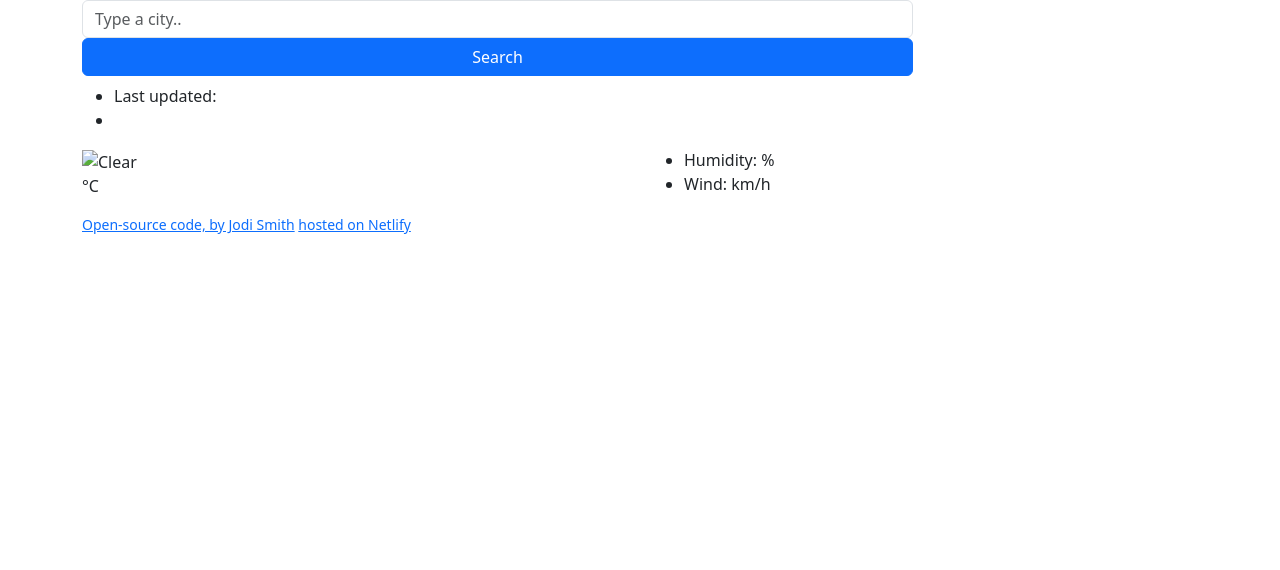
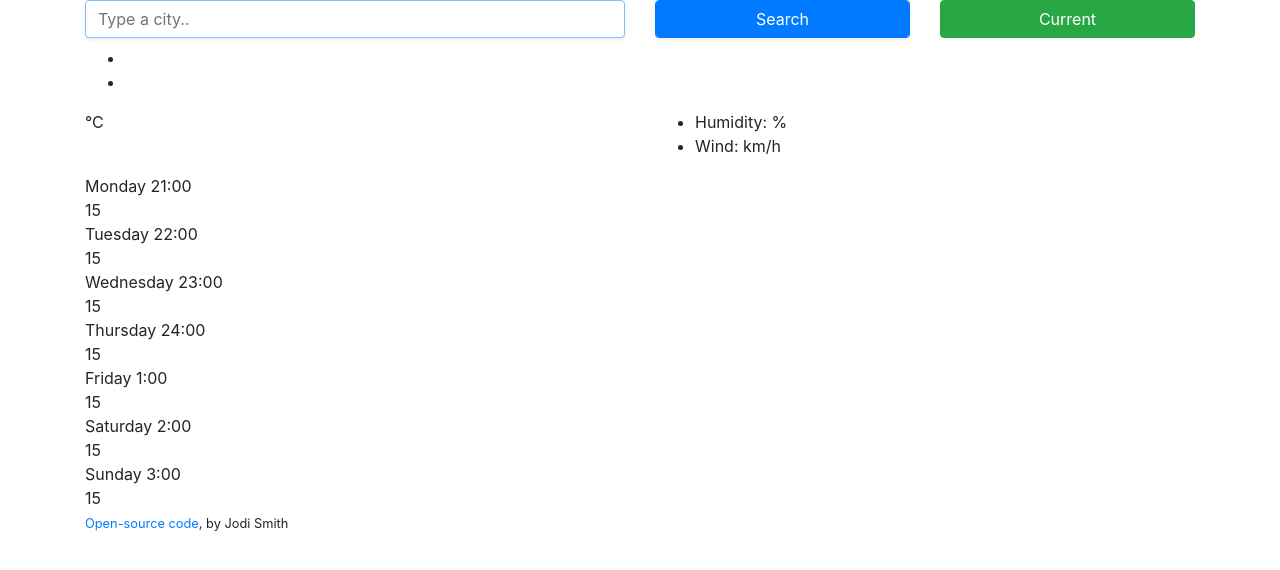
Before and after one commit to JodiS34/Forecast-app, a plain HTML site: page index.html in a window 1280 px wide. Drawn offline with nearby package versions, Linux system fonts and the light colour scheme.

Commit message:
Update index.html
I reviewed the code, and it wasn't quite right. Reworked the code again.

```diff
--- a/index.html
+++ b/index.html
@@ -3,60 +3,61 @@
   <head>
     <meta charset="UTF-8" />
     <meta name="viewport" content="width=device-width, initial-scale=1.0" />
-
+    <meta http-equiv="X-UA-Compatible" content="ie=edge" />
     <link
-      href="https://cdn.jsdelivr.net/npm/bootstrap@5.3.2/dist/css/bootstrap.min.css"
       rel="stylesheet"
-      integrity="sha384-T3c6CoIi6uLrA9TneNEoa7RxnatzjcDSCmG1MXxSR1GAsXEV/Dwwykc2MPK8M2HN"
+      href="https://stackpath.bootstrapcdn.com/bootstrap/4.3.1/css/bootstrap.min.css"
+      integrity="sha384-ggOyR0iXCbMQv3Xipma34MD+dH/1fQ784/j6cY/iJTQUOhcWr7x9JvoRxT2MZw1T"
       crossorigin="anonymous"
     />
-    <script
-      src="https://cdn.jsdelivr.net/npm/bootstrap@5.3.2/dist/js/bootstrap.bundle.min.js"
-      integrity="sha384-C6RzsynM9kWDrMNeT87bh95OGNyZPhcTNXj1NW7RuBCsyN/o0jlpcV8Qyq46cDfL"
-      crossorigin="anonymous"
-    ></script>
-    <script src="https://unpkg.com/axios@1.1.2/dist/axios.min.js"></script>
-    <link rel="stylesheet" href="style.css" />
-
+    <script src="https://unpkg.com/axios/dist/axios.min.js"></script>
+    <link rel="stylesheet" href="src/styles.css" />
     <title>Weather App</title>
   </head>
+
   <body>
     <div class="container">
-      <div class="weather-app-wrapper">
       <div class="weather-app">
-          <form id="search-form" id="search-form">
+        <form class="search-form" id="search-form">
           <div class="row">
-              <div class="col-9">
+            <div class="col-6">
               <input
                 type="search"
                 placeholder="Type a city.."
-                  class="form-control"
+                autofocus="on"
+                autocomplete="off"
                 id="city-input"
-                  autocomplete="off"
+                class="form-control shadow-sm"
               />
+            </div>
+            <div class="col-3">
               <input
                 type="submit"
                 value="Search"
-                  class="btn btn-primary w-100"
+                class="form-control btn btn-primary shadow-sm w-100"
               />
             </div>
-              <div class="col-3"></div>
+            <div class="col-3">
+              <button
+                class="btn btn-success w-100"
+                id="current-location-button"
+              >
+                Current
+              </button>
+            </div>
           </div>
         </form>
-          <div class="overview">
         <h1 id="city"></h1>
         <ul>
-              <li>Last updated: <span id="date"></span></li>
+          <li id="date"></li>
           <li id="description"></li>
         </ul>
-          </div>
         <div class="row">
           <div class="col-6">
-              <div class="clearfix weather-temperature">
-                <img src="" alt="Clear" id="icon" class="float-left" />
+            <div class="clearfix">
               <div class="float-left">
-                  <strong id="temperature"></strong
-                  ><span class="units"> °C</span>
+                <span class="temperature" id="temperature"></span
+                ><span class="units">°C</span>
               </div>
             </div>
           </div>
@@ -66,21 +67,50 @@
               <li>Wind: <span id="wind"></span> km/h</li>
             </ul>
           </div>
+        </div class=" days clearfix">
+        <div class=" day_block"> Monday 21:00
+          <img class="day_block-image">
+          <div class="day_block-temp">
+            <span class="day_block-temp">15</span>
           </div>
-          <div class="weather-forecast" id="forecast"></div>
+          <div class=" day_block"> Tuesday 22:00
+              <img class="day_block-image">
+              <div class="day_block-temp">
+                <span class="day_block-temp">15</span>
               </div>
-        <footer>
-          <small>
-            <a href="https://github.com/JodiS34/Vanilla-.git" target="_blank"
-              >Open-source code, by Jodi Smith</a
-            >
-            <a href="https://github.com/JodiS34/Vanilla-.git" target="_blank"
-              >hosted on Netlify
-            </a>
-          </small>
-        </footer>
+              <div class=" day_block"> Wednesday 23:00
+                  <img class="day_block-image">
+                  <div class="day_block-temp">
+                    <span class="day_block-temp">15</span>
+                  </div>
+                  <div class=" day_block"> Thursday 24:00
+                      <img class="day_block-image">
+                      <div class="day_block-temp">
+                        <span class="day_block-temp">15</span>
+                      </div>
+                      <div class=" day_block"> Friday 1:00
+                          <img class="day_block-image">
+                          <div class="day_block-temp">
+                            <span class="day_block-temp">15</span>
+                          </div>
+                          <div class=" day_block"> Saturday 2:00
+                              <img class="day_block-image">
+                              <div class="day_block-temp">
+                                <span class="day_block-temp">15</span>
+                              </div>
+                              <div class=" day_block"> Sunday 3:00
+                                  <img class="day_block-image">
+                                  <div class="day_block-temp">
+                                    <span class="day_block-temp">15</span>
                                   </div>
         </div>
-    <script src="app.js"></script>
+        <div>
+        </div>
+        <small>
+          <a href="github.com/JodiS34/weater-app."target="_blank">Open-source code</a>, by Jodi Smith
+        </small>
+      </div>
+    </div>
+    <script src="src/index.js"></script>
   </body>
 </html>
```
Lines whose indentation alone changed are shown as unchanged.
